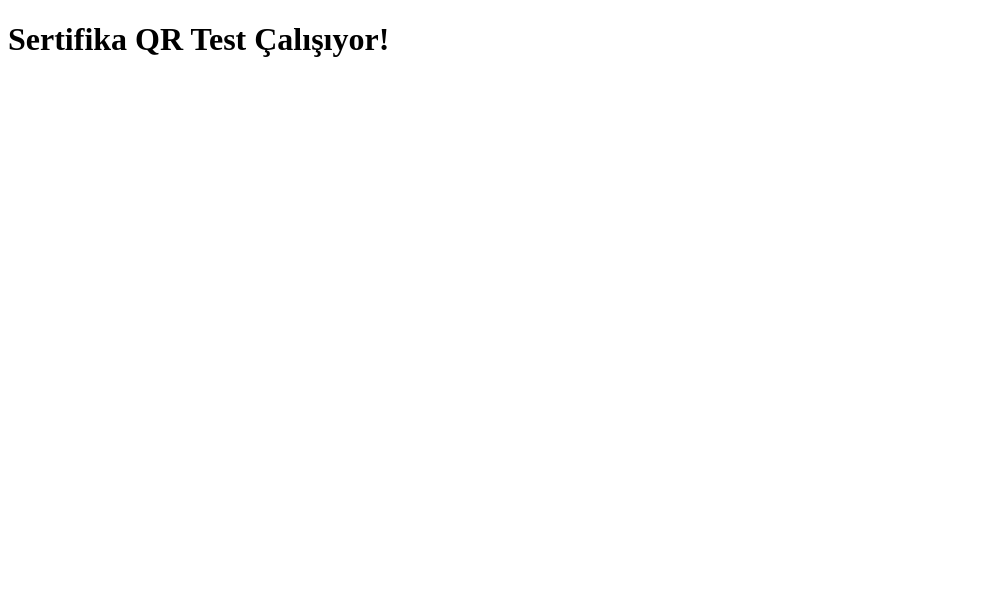
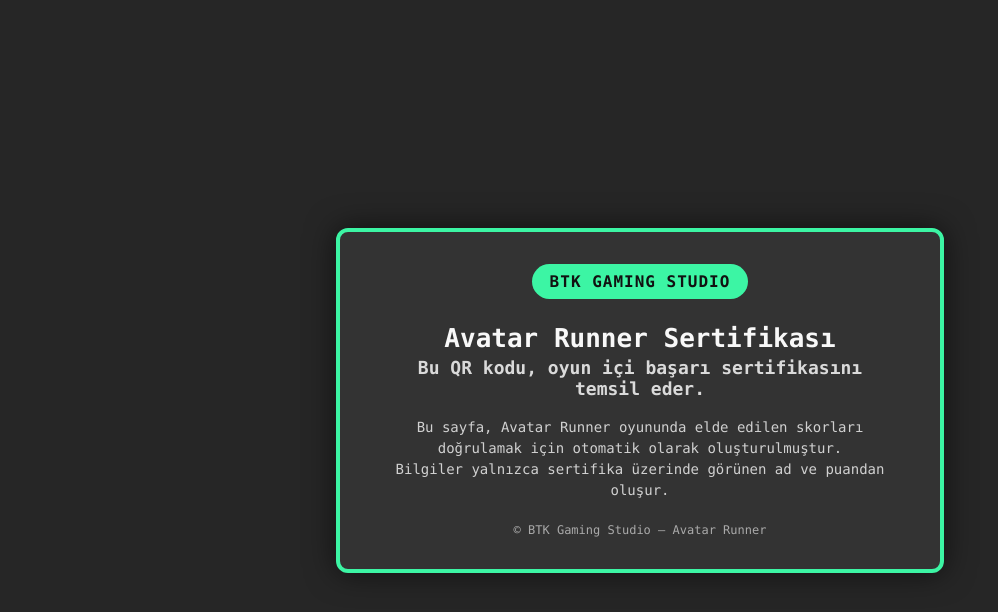
Before and after one commit to GhostLord08/dikkat-bomba-cert, a plain HTML site: page index.html in a window 1280 px wide. Shown: the whole page, without its empty margins (0-998 px from the left). Drawn offline with Linux system fonts and the light colour scheme.

Commit message:
index.html
Updated HTML structure and added styling for certificate display.

```diff
--- a/index.html
+++ b/index.html
@@ -1,10 +1,106 @@
 <!DOCTYPE html>
-<html>
+<html lang="tr">
 <head>
-<title>Avatar Runner Sertifika</title>
-<meta charset="UTF-8">
+  <meta charset="UTF-8">
+  <title>Avatar Runner Sertifika Doğrulama</title>
+  <style>
+    body {
+      margin: 0;
+      font-family: "Consolas", monospace;
+      background: #262626;
+      color: #f8f8f8;
+      display: flex;
+      align-items: center;
+      justify-content: center;
+      min-height: 100vh;
+    }
+    .card {
+      background: #333333;
+      border: 4px solid #3cf5a4;
+      padding: 32px 40px;
+      border-radius: 12px;
+      box-shadow: 0 0 30px rgba(0,0,0,0.6);
+      max-width: 520px;
+      text-align: center;
+    }
+    .badge {
+      display: inline-block;
+      background: #3cf5a4;
+      color: #111;
+      padding: 8px 18px;
+      border-radius: 999px;
+      font-weight: bold;
+      margin-bottom: 16px;
+      letter-spacing: 1px;
+    }
+    h1 {
+      margin: 8px 0 4px;
+      font-size: 26px;
+    }
+    h2 {
+      margin: 0 0 18px;
+      font-size: 18px;
+      opacity: 0.85;
+    }
+    .username {
+      font-size: 22px;
+      margin: 12px 0 6px;
+      color: #3cf5a4;
+      font-weight: bold;
+    }
+    .score {
+      margin: 0 0 18px;
+      font-size: 18px;
+    }
+    .info {
+      font-size: 14px;
+      opacity: 0.8;
+      line-height: 1.5;
+    }
+    .footer {
+      margin-top: 22px;
+      font-size: 12px;
+      opacity: 0.6;
+    }
+  </style>
 </head>
 <body>
-<h1>Sertifika QR Test Çalışıyor!</h1>
+  <div class="card">
+    <div class="badge">BTK GAMING STUDIO</div>
+    <h1>Avatar Runner Sertifikası</h1>
+    <h2>Bu QR kodu, oyun içi başarı sertifikasını temsil eder.</h2>
+
+    <div id="userBlock" style="display:none;">
+      <div class="username" id="username"></div>
+      <div class="score" id="scoreText"></div>
+    </div>
+
+    <p class="info">
+      Bu sayfa, Avatar Runner oyununda elde edilen skorları doğrulamak için
+      otomatik olarak oluşturulmuştur.
+      <br>Bilgiler yalnızca sertifika üzerinde görünen ad ve puandan oluşur.
+    </p>
+
+    <div class="footer">
+      © BTK Gaming Studio – Avatar Runner
+    </div>
+  </div>
+
+  <script>
+    const params = new URLSearchParams(window.location.search);
+    const user = params.get("user");
+    const score = params.get("score");
+
+    if (user) {
+      document.getElementById("userBlock").style.display = "block";
+      document.getElementById("username").textContent = user;
+      if (score) {
+        document.getElementById("scoreText").textContent =
+          `Toplam skor: ${score} puan`;
+      } else {
+        document.getElementById("scoreText").textContent = "";
+      }
+    }
+  </script>
 </body>
 </html>
```
